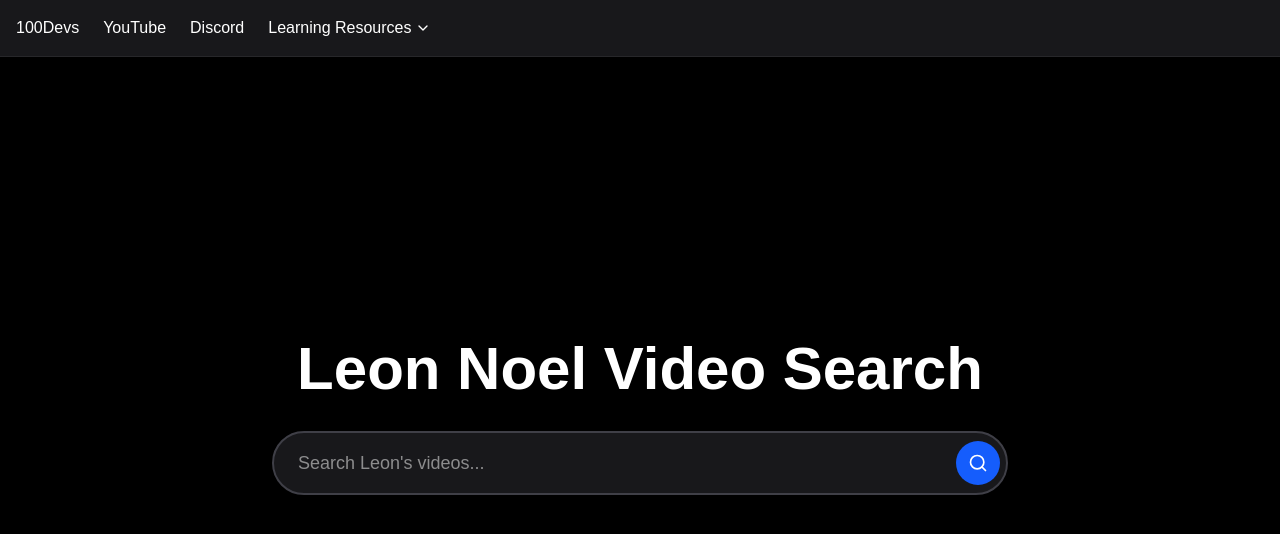
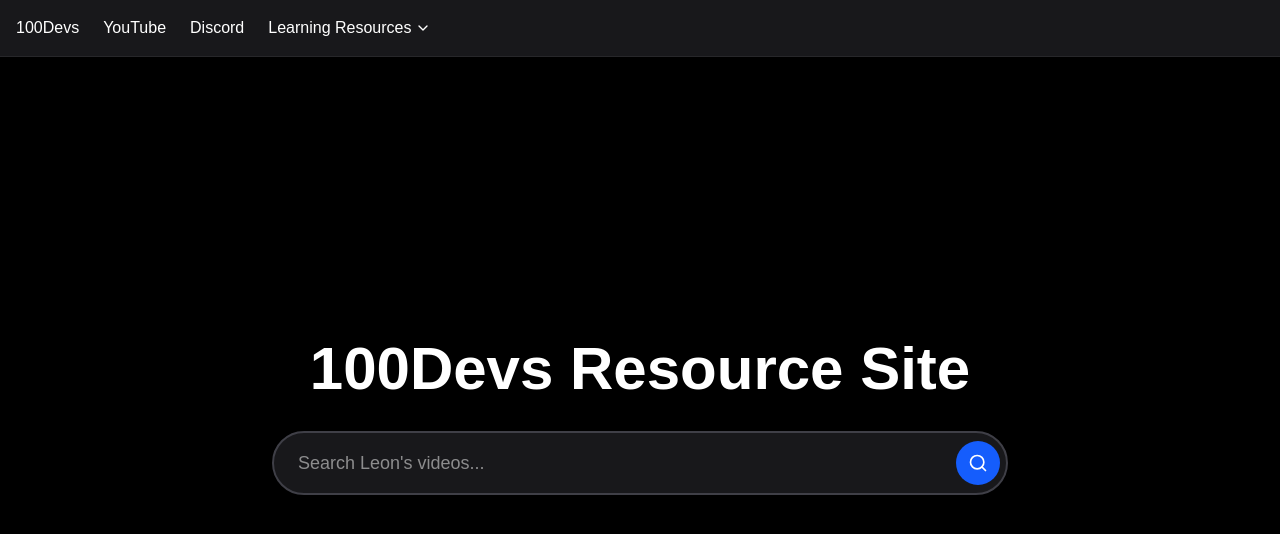
Before and after one commit to Timmahoney2000/frontend, a Next.js app: page / in a window 1280 px wide. Shown: the top 534 px of the page. Built offline with nearby package versions, Linux system fonts and the light colour scheme.

Commit message:
changed name of the site

```diff
--- a/app/page.tsx
+++ b/app/page.tsx
@@ -85,7 +85,7 @@
       {/* Search Section */}
       <div className={`flex flex-col items-center justify-center transition-all duration-500 ${results.length > 0 ? 'pt-12 pb-8' : 'min-h-[calc(100vh-80px)]'}`}>
         <h1 className="text-4xl md:text-6xl font-bold mb-8 text-center px-4">
-          Leon Noel Video Search
+          100Devs Resource Site
         </h1>
 
         <div className="w-full max-w-3xl px-4">
```
